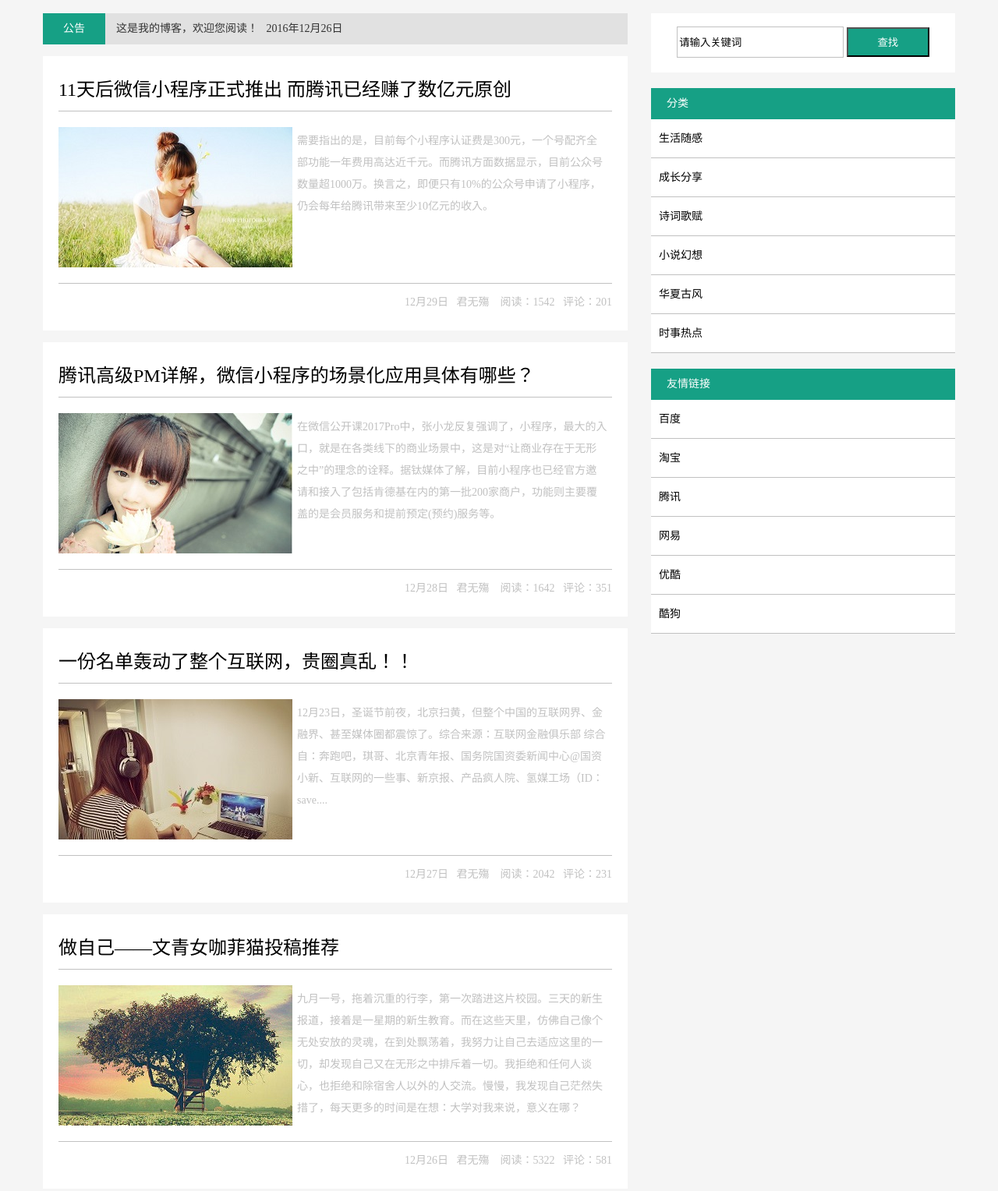
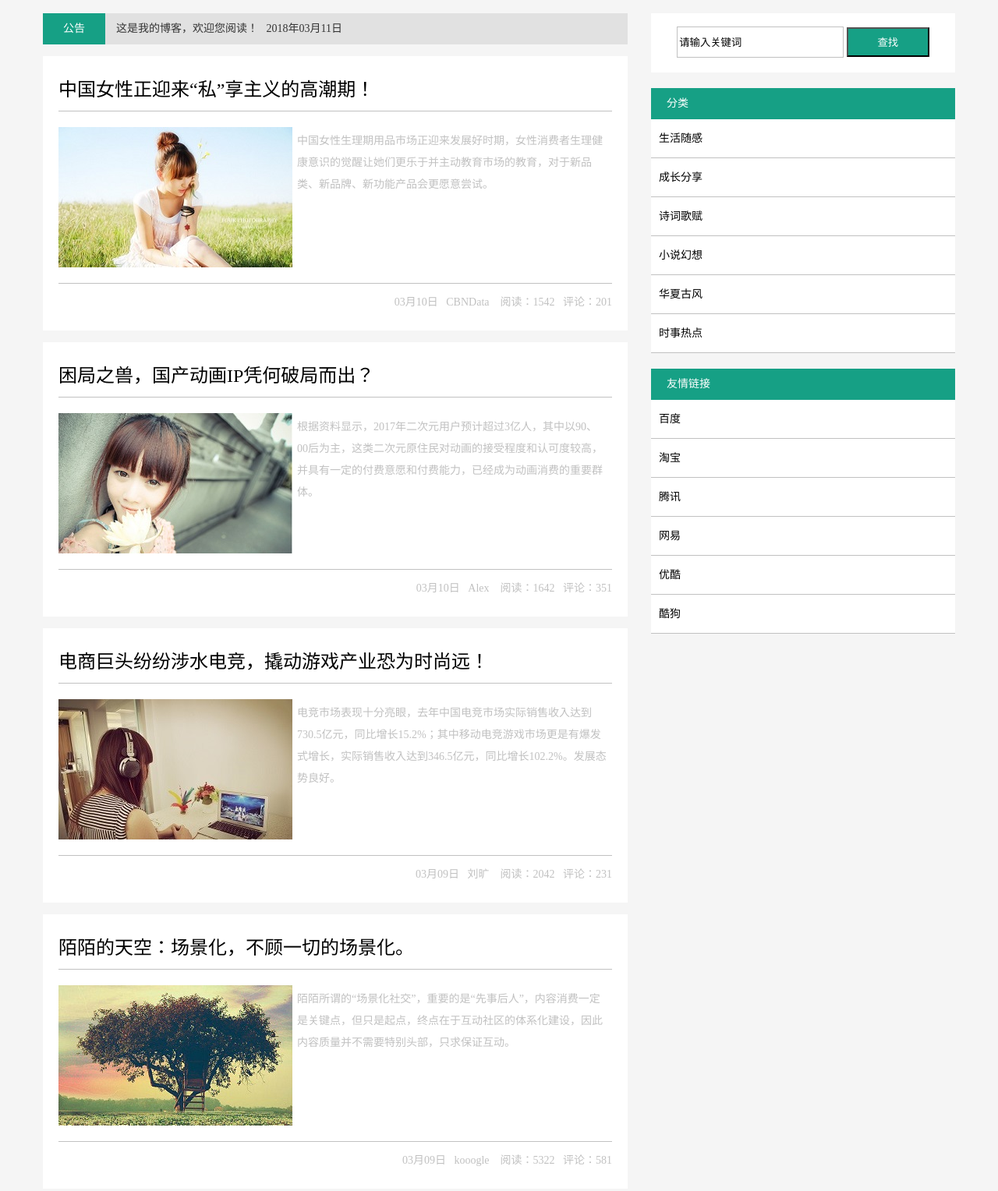
Before and after one commit to AlexYY0/AlexYY0.github.io, a plain HTML site: page index.html in a window 1280 px wide. Shown: the part 269-1797 px from the top of the page at 78% size. Drawn offline with Linux system fonts and the light colour scheme.

Commit message:
Update index.html

```diff
--- a/index.html
+++ b/index.html
@@ -334,42 +334,42 @@
     <div id="middle">
     	<div id="middle-left">
             <div id="middle-notice-left">公告</div>
-            <div id="middle-notice-right">    这是我的博客，欢迎您阅读！   2016年12月26日</div>
+            <div id="middle-notice-right">    这是我的博客，欢迎您阅读！   2018年03月11日</div>
             <div id="middle-text">
-                <h3><a href="text.html">11天后微信小程序正式推出 而腾讯已经赚了数亿元原创</a></h3>
+                <h3><a href="text.html">中国女性正迎来“私”享主义的高潮期！</a></h3>
                 <div id="middle-text-middle">
                     <div id="middle-text-img1"></div>
-                    <div id="middle-text-text">需要指出的是，目前每个小程序认证费是300元，一个号配齐全部功能一年费用高达近千元。而腾讯方面数据显示，目前公众号数量超1000万。换言之，即便只有10%的公众号申请了小程序，仍会每年给腾讯带来至少10亿元的收入。
+                    <div id="middle-text-text">中国女性生理期用品市场正迎来发展好时期，女性消费者生理健康意识的觉醒让她们更乐于并主动教育市场的教育，对于新品类、新品牌、新功能产品会更愿意尝试。
                     </div>
                 </div>
-                <div id="middle-text-bottom">12月29日   君无殤    阅读：1542   评论：201</div>
+                <div id="middle-text-bottom">03月10日   CBNData    阅读：1542   评论：201</div>
             </div>
             <div id="middle-text">
-                <h3><a href="#">腾讯高级PM详解，微信小程序的场景化应用具体有哪些？</a></h3>
+                <h3><a href="#">困局之兽，国产动画IP凭何破局而出？</a></h3>
                 <div id="middle-text-middle">
                     <div id="middle-text-img2"></div>
-                    <div id="middle-text-text">在微信公开课2017Pro中，张小龙反复强调了，小程序，最大的入口，就是在各类线下的商业场景中，这是对“让商业存在于无形之中”的理念的诠释。据钛媒体了解，目前小程序也已经官方邀请和接入了包括肯德基在内的第一批200家商户，功能则主要覆盖的是会员服务和提前预定(预约)服务等。
+                    <div id="middle-text-text">根据资料显示，2017年二次元用户预计超过3亿人，其中以90、00后为主，这类二次元原住民对动画的接受程度和认可度较高，并具有一定的付费意愿和付费能力，已经成为动画消费的重要群体。
                     </div>
                 </div>
-                <div id="middle-text-bottom">12月28日   君无殤    阅读：1642   评论：351</div>
+                <div id="middle-text-bottom">03月10日   Alex    阅读：1642   评论：351</div>
             </div>
             <div id="middle-text">
-                <h3><a href="#">一份名单轰动了整个互联网，贵圈真乱！！</a></h3>
+                <h3><a href="#">电商巨头纷纷涉水电竞，撬动游戏产业恐为时尚远！</a></h3>
                 <div id="middle-text-middle">
                     <div id="middle-text-img3"></div>
-                    <div id="middle-text-text">12月23日，圣诞节前夜，北京扫黄，但整个中国的互联网界、金融界、甚至媒体圈都震惊了。综合来源：互联网金融俱乐部 综合自：奔跑吧，琪哥、北京青年报、国务院国资委新闻中心@国资小新、互联网的一些事、新京报、产品疯人院、氢媒工场（ID：save....
+                    <div id="middle-text-text">电竞市场表现十分亮眼，去年中国电竞市场实际销售收入达到730.5亿元，同比增长15.2%；其中移动电竞游戏市场更是有爆发式增长，实际销售收入达到346.5亿元，同比增长102.2%。发展态势良好。
                     </div>
                 </div>
-                <div id="middle-text-bottom">12月27日   君无殤    阅读：2042   评论：231</div>
+                <div id="middle-text-bottom">03月09日   刘旷    阅读：2042   评论：231</div>
             </div>
             <div id="middle-text">
-                <h3><a href="#">做自己——文青女咖菲猫投稿推荐</a></h3>
+                <h3><a href="#">陌陌的天空：场景化，不顾一切的场景化。</a></h3>
                 <div id="middle-text-middle">
                     <div id="middle-text-img4"></div>
-                    <div id="middle-text-text">九月一号，拖着沉重的行李，第一次踏进这片校园。三天的新生报道，接着是一星期的新生教育。而在这些天里，仿佛自己像个无处安放的灵魂，在到处飘荡着，我努力让自己去适应这里的一切，却发现自己又在无形之中排斥着一切。我拒绝和任何人谈心，也拒绝和除宿舍人以外的人交流。慢慢，我发现自己茫然失措了，每天更多的时间是在想：大学对我来说，意义在哪？
+                    <div id="middle-text-text">陌陌所谓的“场景化社交”，重要的是“先事后人”，内容消费一定是关键点，但只是起点，终点在于互动社区的体系化建设，因此内容质量并不需要特别头部，只求保证互动。
                     </div>
                 </div>
-                <div id="middle-text-bottom">12月26日   君无殤    阅读：5322   评论：581</div>
+                <div id="middle-text-bottom">03月09日   kooogle    阅读：5322   评论：581</div>
             </div>
             <div id="middle-text">
                 <h3><a href="#">Wolf：黑客的代价</a></h3>
@@ -378,16 +378,16 @@
                     <div id="middle-text-text">曾经的我为了个虚无飘渺的梦花了数年的时间有人说，一旦坚持就可以做到自己想要的我做到了可我却发现我失去的比得到的更多就像这首词一样叫黑客的代价
                     </div>
                 </div>
-                <div id="middle-text-bottom">12月25日   君无殤    阅读：5687   评论：151</div>
+                <div id="middle-text-bottom">03月08日   EmperorWS    阅读：5687   评论：151</div>
             </div>
             <div id="middle-text">
-                <h3><a href="#">咖菲猫：无言·寄情虚拟，梦幻之后</a></h3>
+                <h3><a href="#">斗鱼、虎牙都归腾讯，游戏直播没有下半场了！</a></h3>
                 <div id="middle-text-middle">
                     <div id="middle-text-img6"></div>
-                    <div id="middle-text-text">这个清晨，周围环境格外的寂静。推开窗，一股冷气迎面扑来，低头向下望，发现下雪了。合上窗，默默的回到床上躺下，拿出手机，将昨晚未看完的链接接着看完。我承认，对面对如此美好的早晨不去学习，却躺床上看链接的我，内心有着鄙视。可鄙视归鄙视，那时的我早已沉溺与链接中，忘却要学习的事实。
+                    <div id="middle-text-text">今天天(3 月 8 日)中午，斗鱼宣布拿到了获得新一轮 6.3 亿美金(约合 40 亿人民币)融资，腾讯独家投资。斗鱼选择在这个时候公布融资消息，毫无疑问是对老对手虎牙前一天 IPO 消息的回应，游戏直播的竞争开启了新的回合。
                     </div>
                 </div>
-                <div id="middle-text-bottom">12月24日   君无殤    阅读：6962   评论：1226</div>
+                <div id="middle-text-bottom">03月08日   君无殤    阅读：9962   评论：1226</div>
             </div>
     	</div>
         <div id="middle-right">
```
